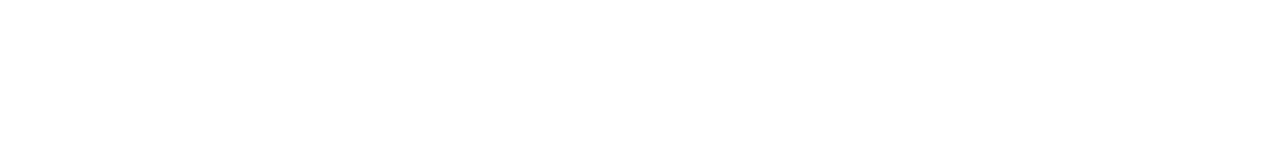
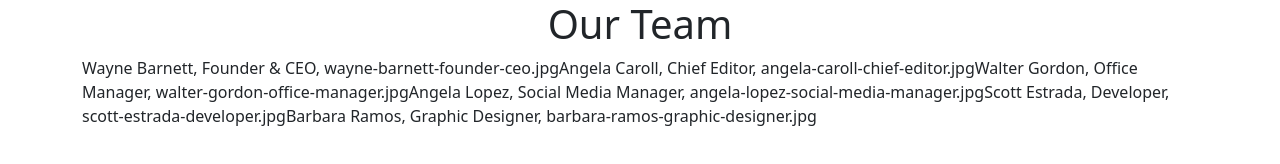
Before and after one commit to PlacidoBonfiglio/js-our-team, a plain HTML site: page index.html in a window 1280 px wide. Drawn offline with nearby package versions, Linux system fonts and the light colour scheme.

Commit message:
milestone 2

```diff
--- a/index.html
+++ b/index.html
@@ -18,8 +18,10 @@
 </head>
 
 <body>
-
-
+    <div class="container">
+        <h1 class="text-center">Our Team</h1>
+        <div id="members-list"></div>
+    </div>
 </body>
 
 </html>
--- a/script.js
+++ b/script.js
@@ -1,13 +1,22 @@
+const membersListElement = document.getElementById('members-list');
+
 // Creo un Array di oggetti contenente i membri del team
 const team = [
-    { name: 'Wayne Barnett', job: 'Founder & CEO', pic: 'wayne-barnett-founder-ceo.jpg' },
-    { name: 'Angela Caroll', job: 'Chief Editor', pic: 'angela-caroll-chief-editor.jpg' },
-    { name: 'Walter Gordon', job: 'Office Manager', pic: 'walter-gordon-office-manager.jpg' },
-    { name: 'Angela Lopez', job: 'Social Media Manager', pic: 'angela-lopez-social-media-manager.jpg' },
-    { name: 'Scott Estrada', job: 'Developer', pic: 'scott-estrada-developer.jpg' },
-    { name: 'Barbara Ramos', job: 'Graphic Designer', pic: 'barbara-ramos-graphic-designer.jpg' },
+    { name: 'Wayne Barnett', role: 'Founder & CEO', pic: 'wayne-barnett-founder-ceo.jpg' },
+    { name: 'Angela Caroll', role: 'Chief Editor', pic: 'angela-caroll-chief-editor.jpg' },
+    { name: 'Walter Gordon', role: 'Office Manager', pic: 'walter-gordon-office-manager.jpg' },
+    { name: 'Angela Lopez', role: 'Social Media Manager', pic: 'angela-lopez-social-media-manager.jpg' },
+    { name: 'Scott Estrada', role: 'Developer', pic: 'scott-estrada-developer.jpg' },
+    { name: 'Barbara Ramos', role: 'Graphic Designer', pic: 'barbara-ramos-graphic-designer.jpg' },
 ]
 
+let items = '';
+
+// Ciclo for OF poiché siamo all'interno di un Arrole
 for (let member of team) {
-    console.log(member['name'], member['job'], member['pic']);
+    console.log(member['name'], member['role'], member['pic']);
+
+    items += `${member['name']}, ${member['role']}, ${member['pic']}`;
 }
+
+membersListElement.innerHTML = items;
```
